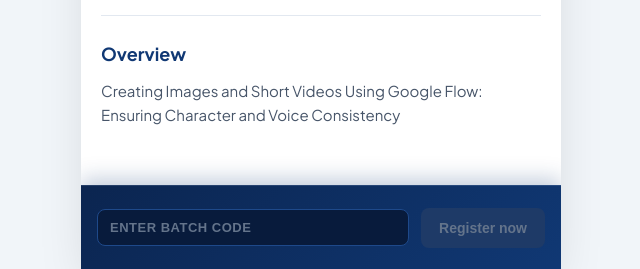
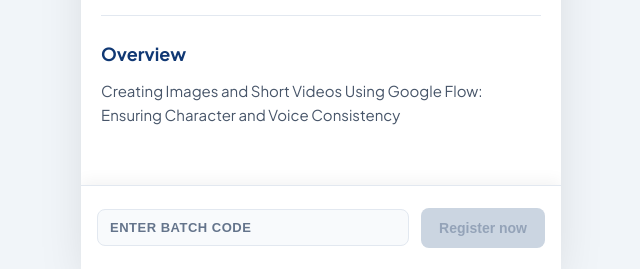
Before and after one commit to pietraining/thinklab, a plain HTML site: page register.html in a window 1280 px wide. Shown: the part 531-800 px from the top of the page, without its empty margins (319-959 px from the left). Drawn offline with nearby package versions, Linux system fonts and the light colour scheme; no server answers.

Commit message:
Update register.html

```diff
--- a/register.html
+++ b/register.html
@@ -51,7 +51,7 @@
       overflow: hidden;
     }
 
-    /* TOP BAR: Clean White Header matching ThinkersHub parent site */
+    /* TOP BAR: Clean White Header matching ThinkersHub */
     .top-bar {
       height: 56px;
       padding: 0 16px;
@@ -100,12 +100,21 @@
     .icon-btn.active-heart { color: #e11d48; border-color: #fda4af; background: #fff1f2; }
     .icon-btn.active-heart svg { fill: #e11d48; stroke: #e11d48; }
 
+    /* CONTENT SCROLL: Hidden Scrollbars while maintaining scroll functionality */
     .content-scroll {
       flex: 1;
       overflow-y: auto;
       scroll-behavior: smooth;
       -webkit-overflow-scrolling: touch;
       padding-bottom: 110px;
+
+      /* Hide Scrollbars */
+      scrollbar-width: none; /* Firefox */
+      -ms-overflow-style: none; /* IE and Edge */
+    }
+
+    .content-scroll::-webkit-scrollbar {
+      display: none; /* Chrome, Safari, Opera */
     }
 
     .hero-image-container {
@@ -209,18 +218,18 @@
     .section-title { font-size: 18px; font-weight: 700; margin-bottom: 12px; color: var(--brand-navy); }
     .overview-text { color: #475569; font-size: 15px; line-height: 1.6; }
 
-    /* BOTTOM BAR: Deep Brand Navy with Cerulean Blue Action Button */
+    /* BOTTOM BAR: Clean White matching Top Bar */
     .bottom-bar {
       position: absolute;
       bottom: 0; left: 0; right: 0;
       height: 84px;
-      background: linear-gradient(135deg, var(--brand-navy-dark) 0%, var(--brand-navy) 100%);
-      border-top: 1px solid rgba(255, 255, 255, 0.1);
+      background: #ffffff;
+      border-top: 1px solid var(--border);
       padding: 12px 16px;
       display: flex;
       align-items: center;
       gap: 12px;
-      box-shadow: 0 -6px 20px rgba(16, 56, 116, 0.25);
+      box-shadow: 0 -4px 15px rgba(0, 0, 0, 0.05);
       z-index: 30;
       padding-bottom: max(12px, env(safe-area-inset-bottom));
     }
@@ -230,9 +239,9 @@
     .batch-input {
       width: 100%;
       padding: 10px 12px;
-      border: 1.5px solid #1e498a;
-      background-color: #081b3c;
-      color: #ffffff;
+      border: 1.5px solid var(--border);
+      background-color: var(--surface);
+      color: var(--text-main);
       border-radius: 8px;
       font-size: 13px;
       font-weight: 600;
@@ -242,8 +251,8 @@
       transition: all 0.2s;
     }
 
-    .batch-input::placeholder { color: #64748b; }
-    .batch-input:focus { border-color: var(--brand-blue); background-color: #030d22; }
+    .batch-input::placeholder { color: var(--text-muted); }
+    .batch-input:focus { border-color: var(--brand-blue); background-color: #ffffff; }
     .batch-input.is-invalid { border-color: #ef4444; }
     .batch-input.is-valid { border-color: #22c55e; }
 
@@ -258,18 +267,18 @@
       cursor: pointer;
       white-space: nowrap;
       transition: all 0.2s;
-      box-shadow: 0 4px 12px rgba(0, 130, 200, 0.35);
+      box-shadow: 0 4px 12px rgba(0, 130, 200, 0.2);
     }
 
     .btn-reserve:hover:not(:disabled) {
       background-color: var(--brand-blue-hover);
       transform: translateY(-1px);
-      box-shadow: 0 6px 15px rgba(0, 130, 200, 0.45);
+      box-shadow: 0 6px 15px rgba(0, 130, 200, 0.3);
     }
 
     .btn-reserve:disabled {
-      background: #1e3a67;
-      color: #64748b;
+      background: #cbd5e1;
+      color: #94a3b8;
       cursor: not-allowed;
       box-shadow: none;
       transform: none;
@@ -349,7 +358,7 @@
       </div>
     </header>
 
-    <!-- Scrollable Content -->
+    <!-- Scrollable Content (Hidden Scrollbars) -->
     <div class="content-scroll">
       <div class="hero-image-container">
         <img
@@ -402,7 +411,7 @@
       </main>
     </div>
 
-    <!-- Bottom Reservation Bar (Deep Brand Navy Palette) -->
+    <!-- Bottom Reservation Bar (White Header Matching Top Bar) -->
     <footer class="bottom-bar">
       <div class="batch-input-wrapper">
         <input
```
